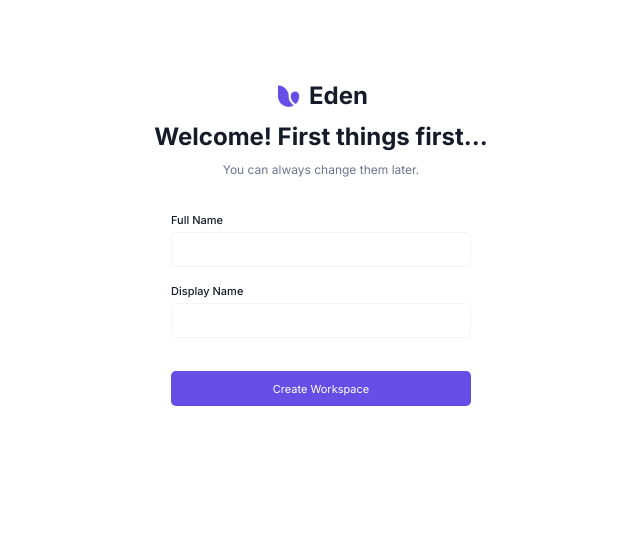
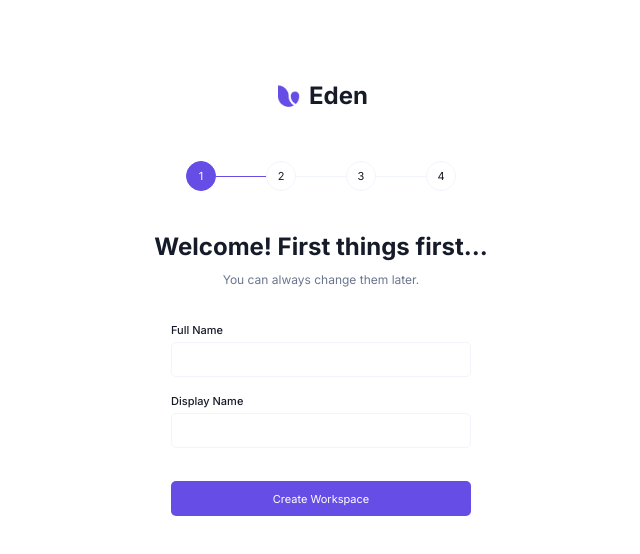
Before and after one commit to Abhishek332/cutshort, a React (Create React App) app: page / in a window 1280 px wide. Shown: the top 554 px of the page, without its empty margins (319-959 px from the left). Built offline with nearby package versions, Linux system fonts and the light colour scheme.

Commit message:
Form Step Insider Completed

```diff
--- a/src/components/MultiStepForm/MultiStepForm.scss
+++ b/src/components/MultiStepForm/MultiStepForm.scss
@@ -1,6 +1,7 @@
 @import "../../index.scss";
 
 .multi-step-form {
+  .form {
     height: 300px;
     @include flexCenter(end, center, column);
     & > div {
@@ -14,6 +15,10 @@
       }
       h2 {
         margin: 11px 0;
+        @media (max-width: 400px) {
+          width: 85%;
+          margin: auto;
+        }
       }
       p {
         font-size: 12px;
@@ -34,3 +39,34 @@
       }
     }
   }
+  .progress-bar {
+    @include flexCenter(center, center, row);
+    margin: 50px 0 30px;
+    position: relative;
+
+    .step-box {
+      @include flexCenter(center, center, row);
+      .step {
+        @include flexCenter(center, center, row);
+        height: 30px;
+        aspect-ratio: 1/1;
+        border-radius: 50%;
+        border: 1px solid $border;
+        color: $black;
+        font-size: 11px;
+      }
+      .bar {
+        height: 1px;
+        width: 50px;
+        background-color: $border;
+        div {
+          background-color: #664de5;
+          height: 100%;
+        }
+      }
+      &:last-child .bar {
+        display: none;
+      }
+    }
+  }
+}
--- a/src/components/MultiStepForm/index.tsx
+++ b/src/components/MultiStepForm/index.tsx
@@ -19,12 +19,27 @@
             }
         };
 
+
     return (
         <div className="multi-step-form">
-            {
-                renderForm()
-            }
-        </div>
+            <div className="progress-bar">
+                {
+                    new Array(formData.length + 1).fill(0).map((_, i) => <div className="step-box">
+                        <div className="step" style={i.toString() <= multiStepForm.step ? { background: '#664de5', color: 'white', borderColor: '#664de5' } : {}}>{i + 1}</div>
+                        <div className="bar" >
+                            <div style={
+                                i.toString() < multiStepForm.step ? { width: '100%' }
+                                    : i.toString() === multiStepForm.step ? { transition: '0.3s', width: '100%' } : { width: '0%' }}></div>
+                        </div>
+                    </div>)
+                }
+            </div>
+            <div className="form">
+                {
+                    renderForm()
+                }
+            </div>
+        </div >
     )
 }
 
```
Lines whose indentation alone changed are shown as unchanged.
